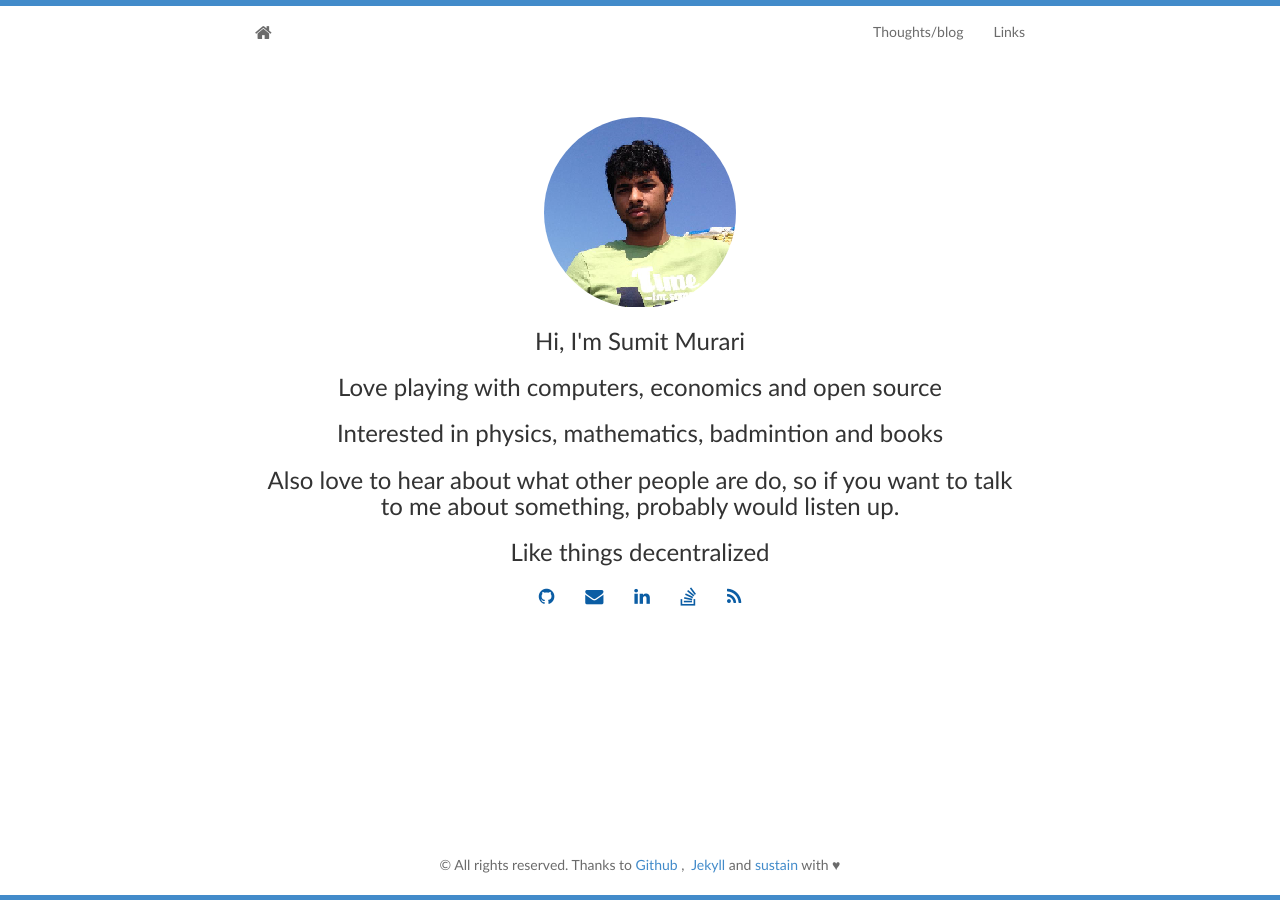
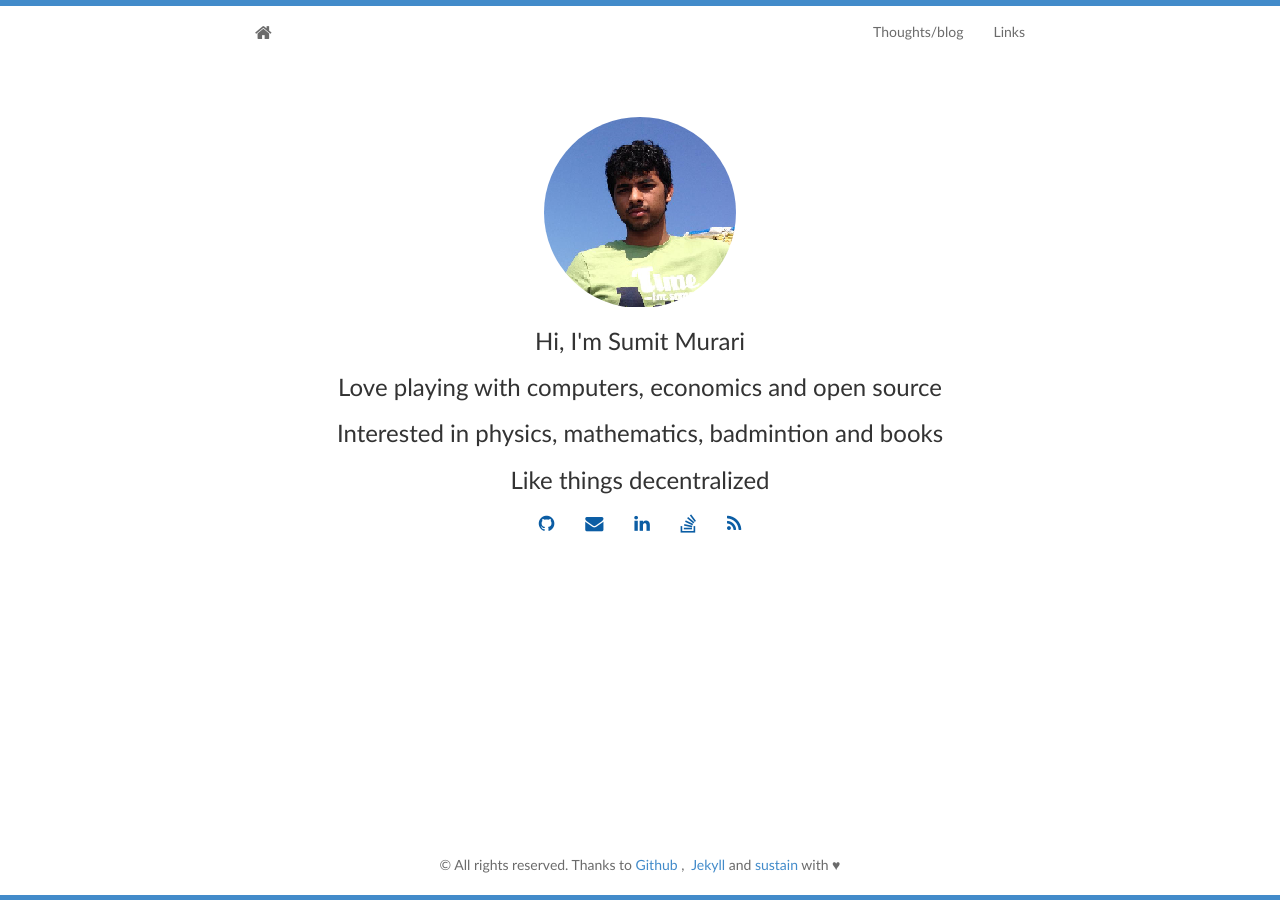
Before and after one commit to murarisumit/murarisumit.github.io, a Jekyll site: the page built from index.html, in a window 1280 px wide. Built offline with Jekyll 4.4.1, drawn with Linux system fonts in a browser that asks for light colours; nearby versions of some CDN libraries; the list of posts is cut into pages by our own code.

Commit message:
Update index.html

```diff
--- a/index.html
+++ b/index.html
@@ -11,7 +11,6 @@ layout: home
       <h3>Hi, I'm {{ site.author }}</h3>
       <h3> Love playing with computers, economics and open source</h3>
       <h3> Interested in physics, mathematics, badmintion and books  </h3>
-      <h3> Also love to hear about what other people are do, so if you want to talk to me about something, probably would listen up. </h3>
       <h3>Like things decentralized</h3>
     </center>
 	  {% include social.html %}
```
